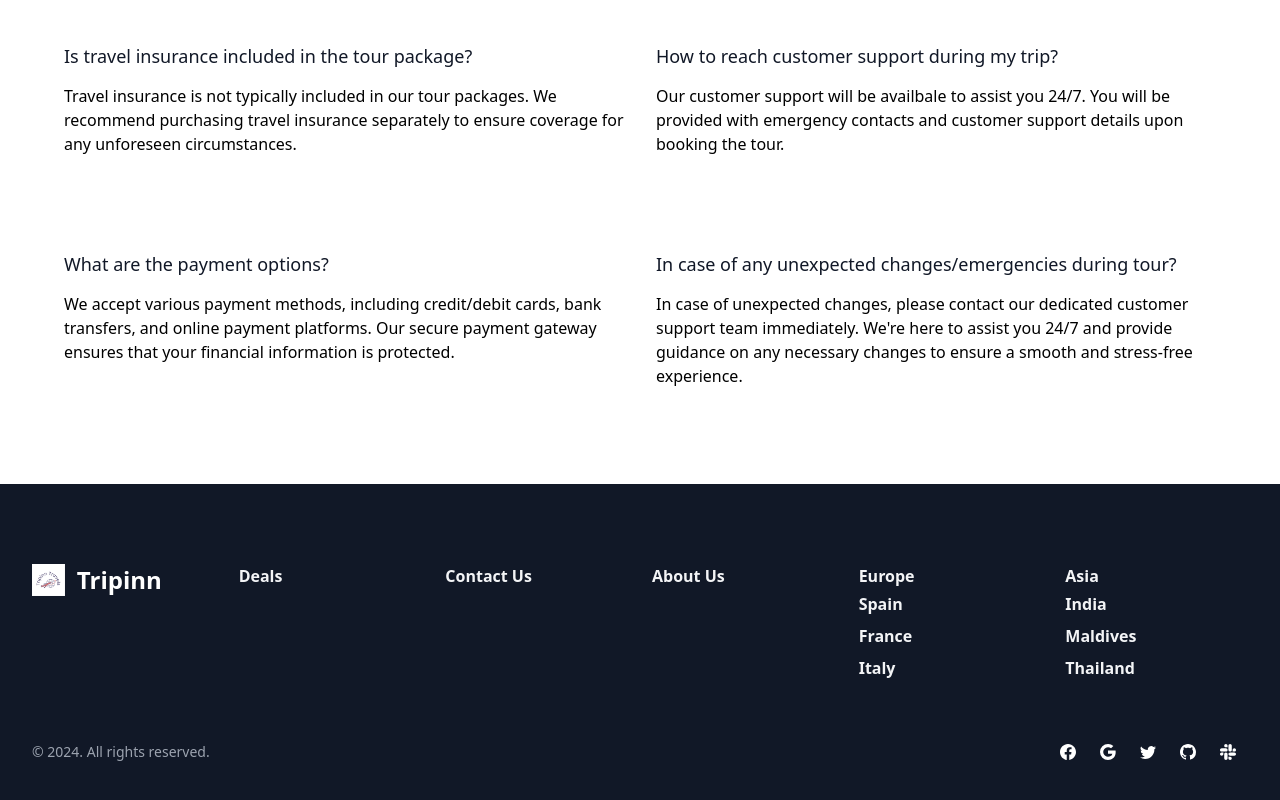
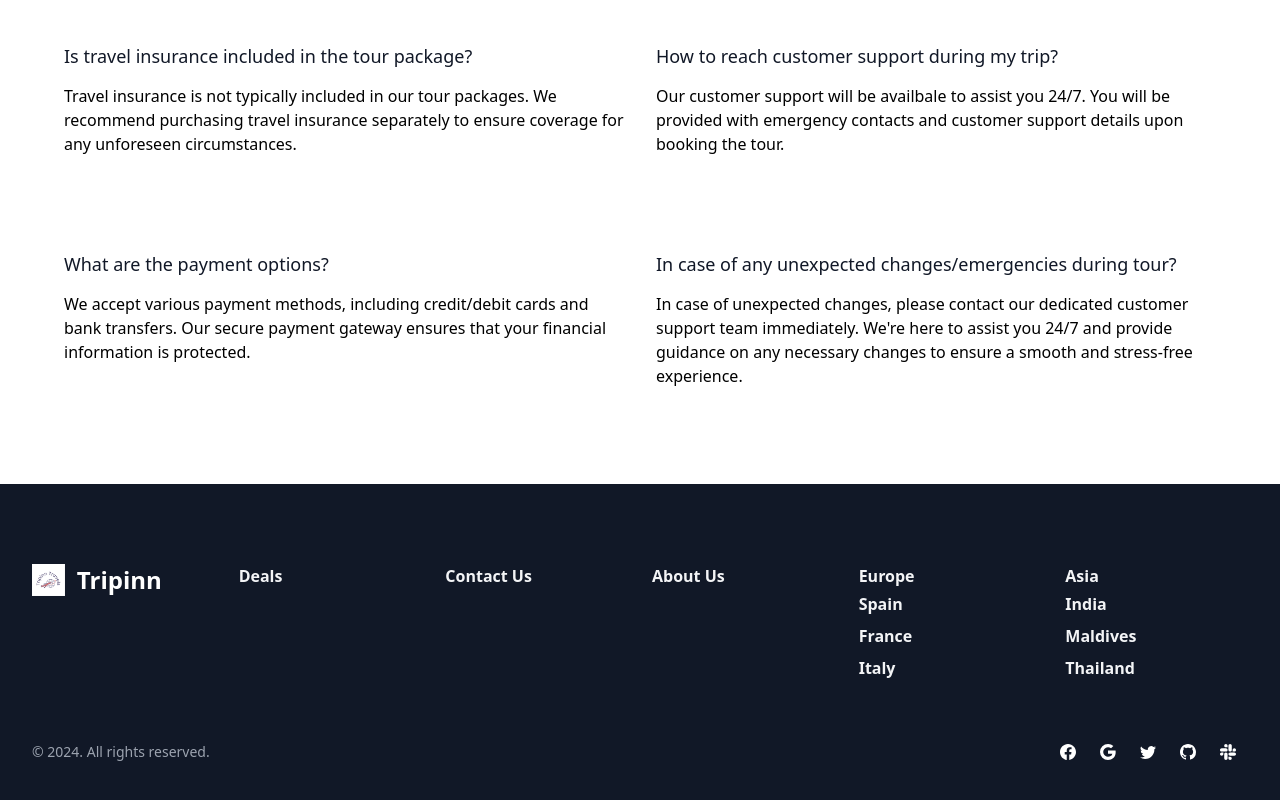
Before and after one commit to Ashwinipuranik30/Final_Project_INFO6150_SP24, a React (Vite) app: page /contactus in a window 1280 px wide. Shown: the part 1412-2212 px from the top of the page. Built offline with nearby package versions, Linux system fonts and the light colour scheme.

Commit message:
added faq to contact us page

```diff
--- a/src/Components/Faq.jsx
+++ b/src/Components/Faq.jsx
@@ -26,7 +26,7 @@ const Faq = () => {
 
         <Faqsection
           question="What are the payment options?"
-          answer="We accept various payment methods, including credit/debit cards, bank transfers, and online payment platforms. Our secure payment gateway ensures that your financial information is protected."
+          answer="We accept various payment methods, including credit/debit cards and bank transfers. Our secure payment gateway ensures that your financial information is protected."
         />
         <Faqsection
           question="In case of any unexpected changes/emergencies during tour?"
```
